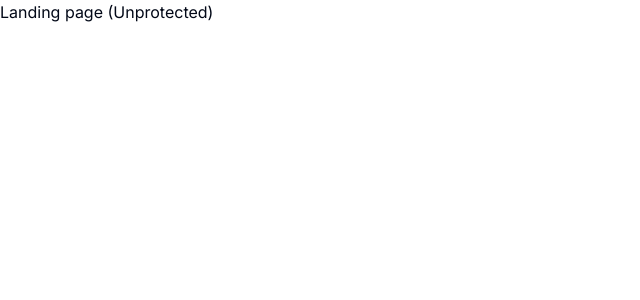
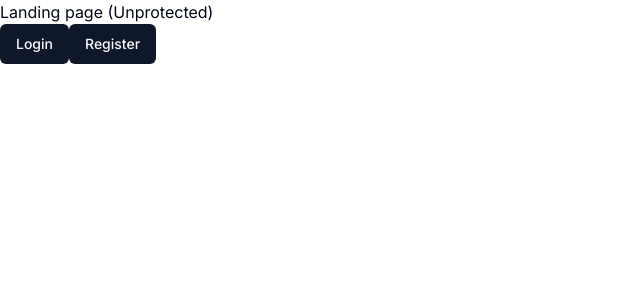
Before and after one commit to juansesu3/GeniusUpp, a Next.js app in the folder ai-saas/: page / in a window 1280 px wide. Shown: the top 300 px of the page, without its empty margins (0-640 px from the left). Built offline with nearby package versions, Linux system fonts and the light colour scheme.

Commit message:
FEATURE(sign-in andsign-up) working on protected routes

```diff
--- /dev/null
+++ b/ai-saas/app/(auth)/(routes)/sign-in/[[...sign-in]]/page.tsx
@@ -0,0 +1,5 @@
+import { SignIn } from "@clerk/nextjs";
+
+export default function Page() {
+  return <SignIn />;
+}
--- /dev/null
+++ b/ai-saas/app/(auth)/(routes)/sign-in/layout.tsx
@@ -0,0 +1,13 @@
+import React from "react";
+
+interface Props {}
+
+const AuthLayout = ({ children }: { children: React.ReactNode }) => {
+  return (
+  <div className="flex items-center justify-center h-full">
+{children}
+  </div>
+  );
+};
+
+export default AuthLayout;
--- /dev/null
+++ b/ai-saas/app/(auth)/(routes)/sign-up/[[...sign-up]]/page.tsx
@@ -0,0 +1,5 @@
+import { SignUp } from "@clerk/nextjs";
+
+export default function Page() {
+  return <SignUp />;
+}
--- /dev/null
+++ b/ai-saas/app/(auth)/(routes)/sign-up/layout.tsx
@@ -0,0 +1,13 @@
+import React from "react";
+
+interface Props {}
+
+const AuthLayout = ({ children }: { children: React.ReactNode }) => {
+  return (
+  <div className="flex items-center justify-center h-full">
+{children}
+  </div>
+  );
+};
+
+export default AuthLayout;
--- a/ai-saas/app/(landing)/page.tsx
+++ b/ai-saas/app/(landing)/page.tsx
@@ -1,4 +1,6 @@
+import { Button } from '@/components/ui/button';
 import React from 'react'
+import Link from "next/link";
 
 interface Props {
 
@@ -8,6 +10,14 @@
     return (
         <div>
             <h1>Landing page (Unprotected)</h1>
+            <div>
+                <Link href="/sign-in">
+                    <Button>Login</Button>
+                </Link>
+                <Link href="/sign-up">
+                    <Button>Register</Button>
+                </Link>
+            </div>
         </div>
     )
 }
--- a/ai-saas/app/layout.tsx
+++ b/ai-saas/app/layout.tsx
@@ -1,22 +1,24 @@
-import './globals.css'
-import type { Metadata } from 'next'
-import { Inter } from 'next/font/google'
-
-const inter = Inter({ subsets: ['latin'] })
+import "./globals.css";
+import type { Metadata } from "next";
+import { Inter } from "next/font/google";
+import { ClerkProvider } from "@clerk/nextjs";
+const inter = Inter({ subsets: ["latin"] });
 
 export const metadata: Metadata = {
-  title: 'GeniusUpp',
-  description: 'AI Plataform',
-}
+  title: "GeniusUpp",
+  description: "AI Plataform",
+};
 
 export default function RootLayout({
   children,
 }: {
-  children: React.ReactNode
+  children: React.ReactNode;
 }) {
   return (
-    <html lang="en">
-      <body className={inter.className}>{children}</body>
-    </html>
-  )
+    <ClerkProvider>
+      <html lang="en">
+        <body className={inter.className}>{children}</body>
+      </html>
+    </ClerkProvider>
+  );
 }
--- a/ai-saas/package.json
+++ b/ai-saas/package.json
@@ -9,6 +9,7 @@
     "lint": "next lint"
   },
   "dependencies": {
+    "@clerk/nextjs": "^4.23.1",
     "@radix-ui/react-slot": "^1.0.2",
     "@types/node": "20.4.5",
     "@types/react": "18.2.17",
```
Also changed, not shown: ai-saas/middleware.ts (added, +14 -0 lines), 1 other file (tests, documents, lock files or other folders).
